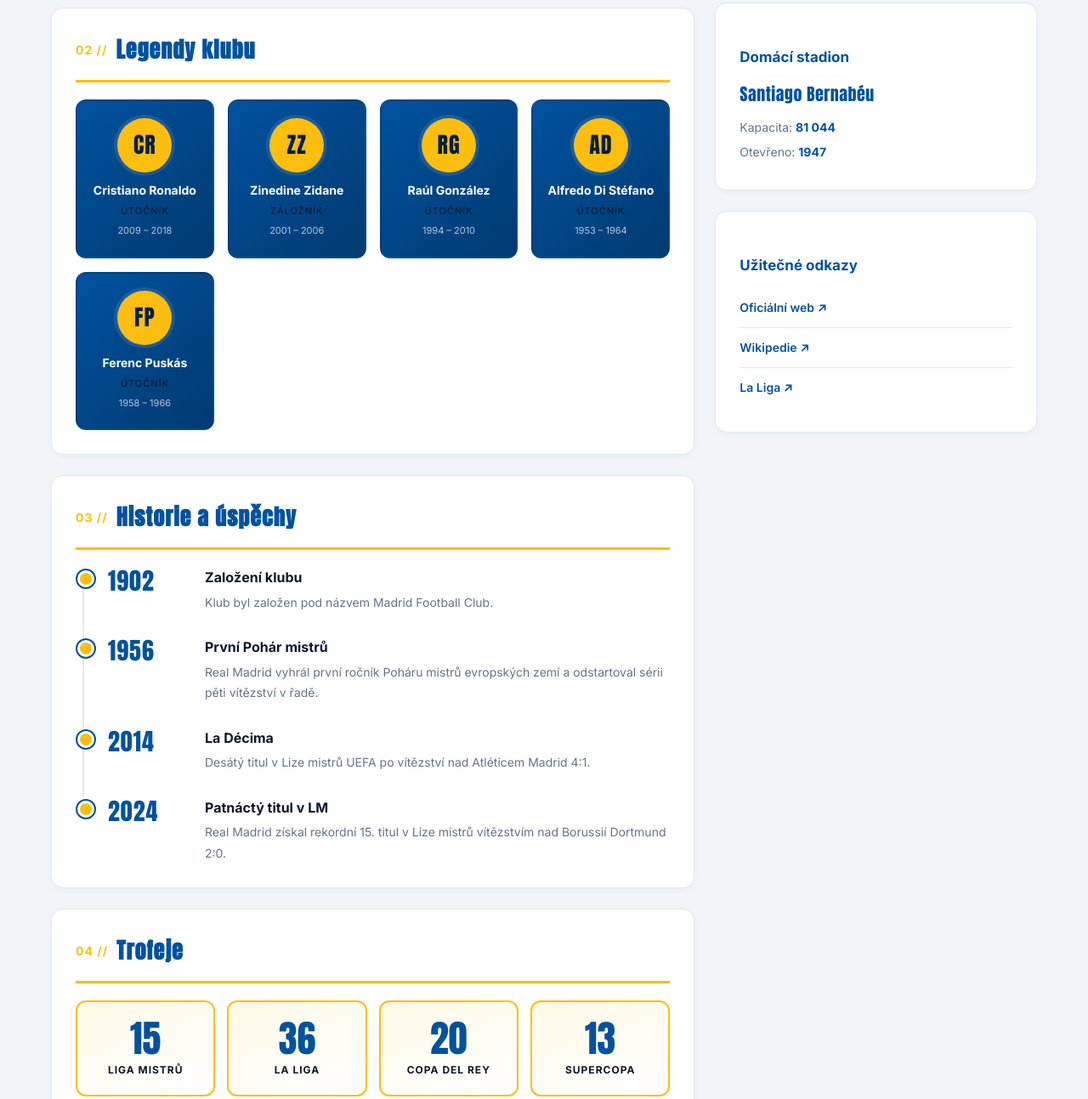
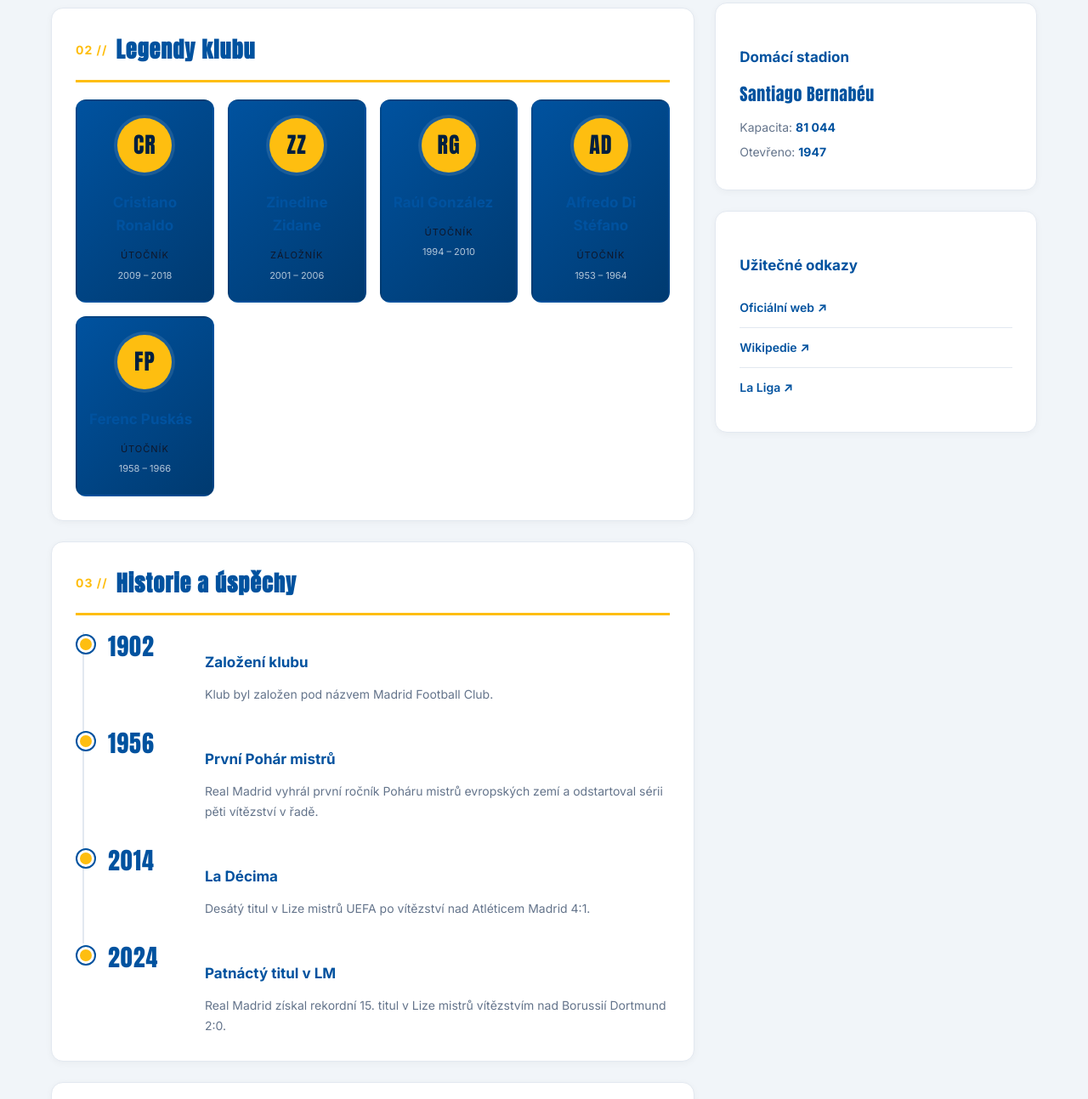
Before and after one commit to daniel-gorcica/real_madrid, a plain HTML site: page index.html in a window 1280 px wide. Shown: the part 1113-2406 px from the top of the page at 85% size. Drawn offline with Linux system fonts and the light colour scheme.

Commit message:
"změna h4

```diff
--- a/index.html
+++ b/index.html
@@ -78,31 +78,31 @@
                 <div class="mrizka-legendy">
                     <div class="legenda">
                         <div class="legenda-foto">CR</div>
-                        <h4>Cristiano Ronaldo</h4>
+                        <h3>Cristiano Ronaldo</h3>
                         <p class="legenda-pozice">Útočník</p>
                         <p class="legenda-roky">2009 – 2018</p>
                     </div>
                     <div class="legenda">
                         <div class="legenda-foto">ZZ</div>
-                        <h4>Zinedine Zidane</h4>
+                        <h3>Zinedine Zidane</h3>
                         <p class="legenda-pozice">Záložník</p>
                         <p class="legenda-roky">2001 – 2006</p>
                     </div>
                     <div class="legenda">
                         <div class="legenda-foto">RG</div>
-                        <h4>Raúl González</h4>
+                        <h3>Raúl González</h3>
                         <p class="legenda-pozice">Útočník</p>
                         <p class="legenda-roky">1994 – 2010</p>
                     </div>
                     <div class="legenda">
                         <div class="legenda-foto">AD</div>
-                        <h4>Alfredo Di Stéfano</h4>
+                        <h3>Alfredo Di Stéfano</h3>
                         <p class="legenda-pozice">Útočník</p>
                         <p class="legenda-roky">1953 – 1964</p>
                     </div>
                     <div class="legenda">
                         <div class="legenda-foto">FP</div>
-                        <h4>Ferenc Puskás</h4>
+                        <h3>Ferenc Puskás</h3>
                         <p class="legenda-pozice">Útočník</p>
                         <p class="legenda-roky">1958 – 1966</p>
                     </div>
@@ -116,14 +116,14 @@
                     <div class="timeline-polozka">
                         <div class="timeline-rok">1902</div>
                         <div class="timeline-text">
-                            <h4>Založení klubu</h4>
+                            <h3>Založení klubu</h3>
                             <p>Klub byl založen pod názvem Madrid Football Club.</p>
                         </div>
                     </div>
                     <div class="timeline-polozka">
                         <div class="timeline-rok">1956</div>
                         <div class="timeline-text">
-                            <h4>První Pohár mistrů</h4>
+                            <h3>První Pohár mistrů</h3>
                             <p>Real Madrid vyhrál první ročník Poháru mistrů evropských zemí a odstartoval
                                 sérii pěti vítězství v řadě.</p>
                         </div>
@@ -131,14 +131,14 @@
                     <div class="timeline-polozka">
                         <div class="timeline-rok">2014</div>
                         <div class="timeline-text">
-                            <h4>La Décima</h4>
+                            <h3>La Décima</h3>
                             <p>Desátý titul v Lize mistrů UEFA po vítězství nad Atléticem Madrid 4:1.</p>
                         </div>
                     </div>
                     <div class="timeline-polozka">
                         <div class="timeline-rok">2024</div>
                         <div class="timeline-text">
-                            <h4>Patnáctý titul v LM</h4>
+                            <h3>Patnáctý titul v LM</h3>
                             <p>Real Madrid získal rekordní 15. titul v Lize mistrů vítězstvím nad Borussií
                                 Dortmund 2:0.</p>
                         </div>
```
